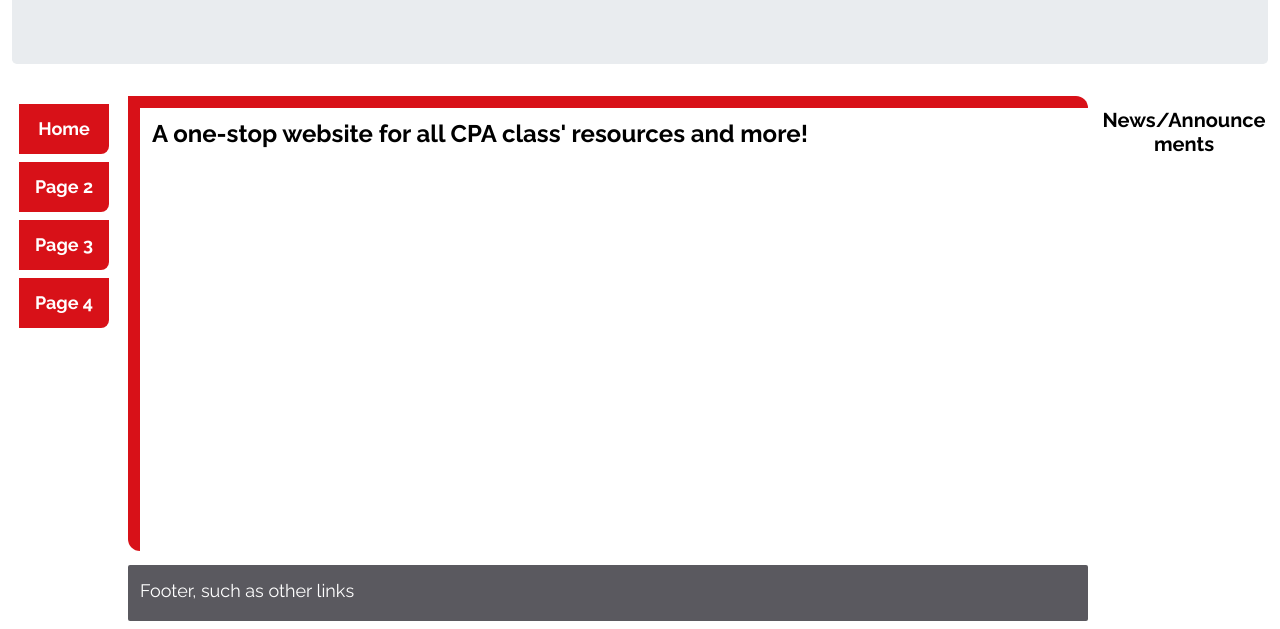
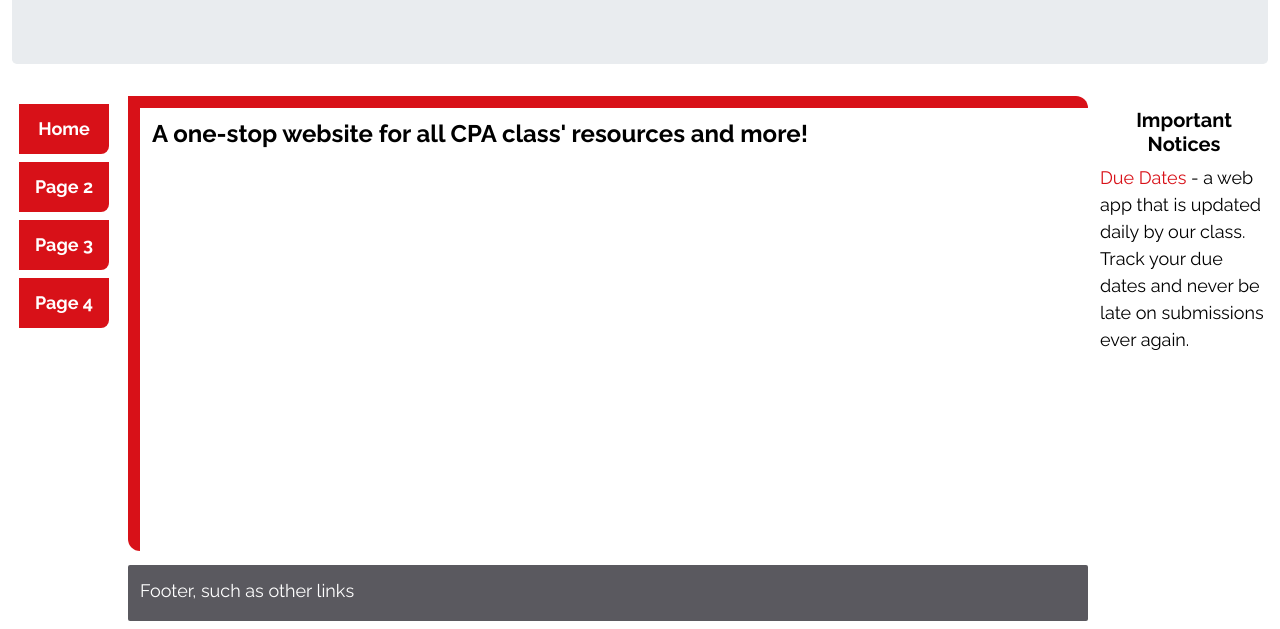
Before and after one commit to kimelizuniga/cpaclass, a plain HTML site: page index.html in a window 1280 px wide. Shown: the part 171-800 px from the top of the page. Drawn offline with nearby package versions, Linux system fonts and the light colour scheme.

Commit message:
Add due dates link

```diff
--- a/css/main.css
+++ b/css/main.css
@@ -69,6 +69,14 @@ aside h5 {
     text-align: center;
 }
 
+aside a {
+    color: #d81118;
+}
+
+aside a:hover {
+    color: #d67f82;
+}
+
 footer {
     background-color: #5A595F;
     margin-top: auto;
--- a/index.html
+++ b/index.html
@@ -32,7 +32,15 @@
         </section>
 
         <aside>
-            <h5>News/Announcements</h5>
+            <h5>Important Notices</h5>
+            <ul>
+                <li>
+                    <a href="https://cpadues.herokuapp.com/" target="_blank">
+                        Due Dates
+                    </a>
+                    <span>- a web app that is updated daily by our class. Track your due dates and never be late on submissions ever again.</span>
+                </li>
+            </ul>
         </aside>
 
     </section>
```
